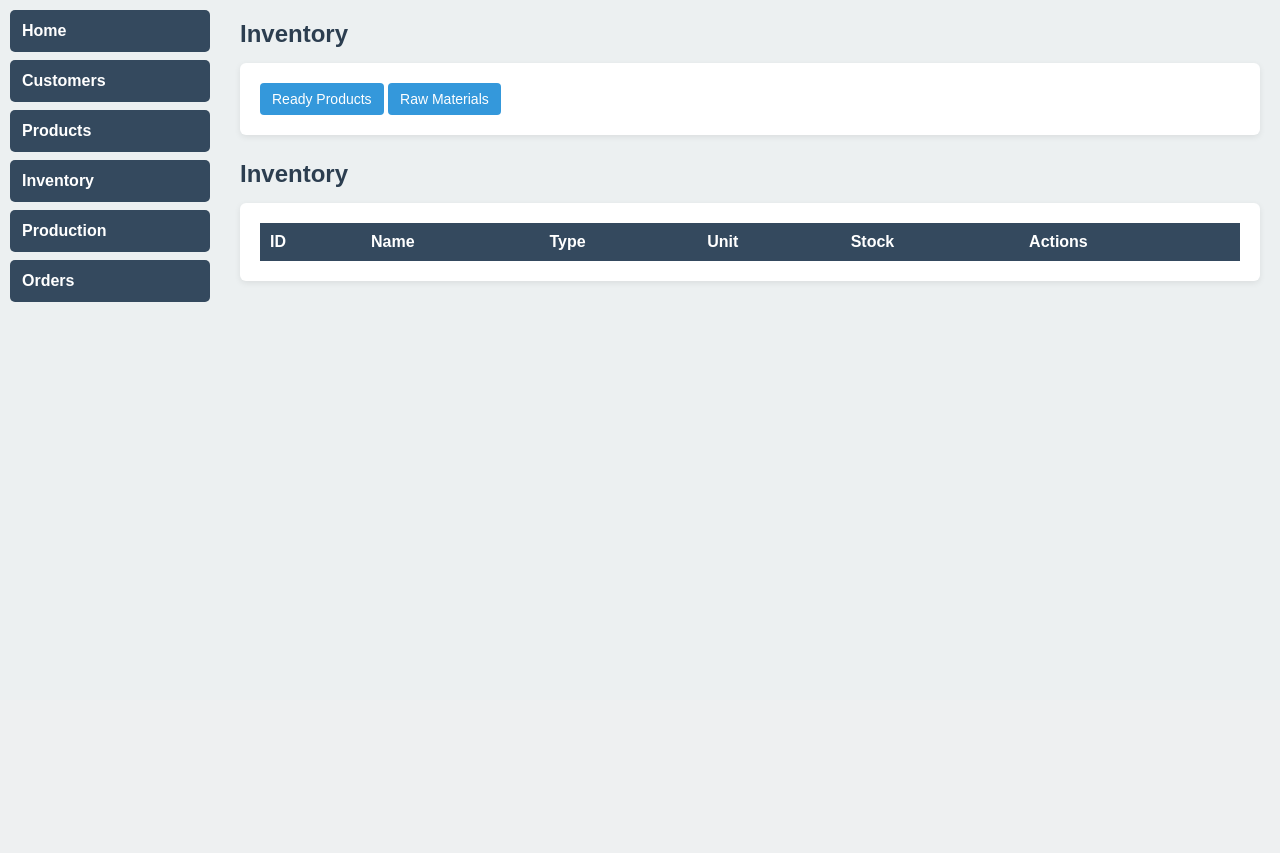
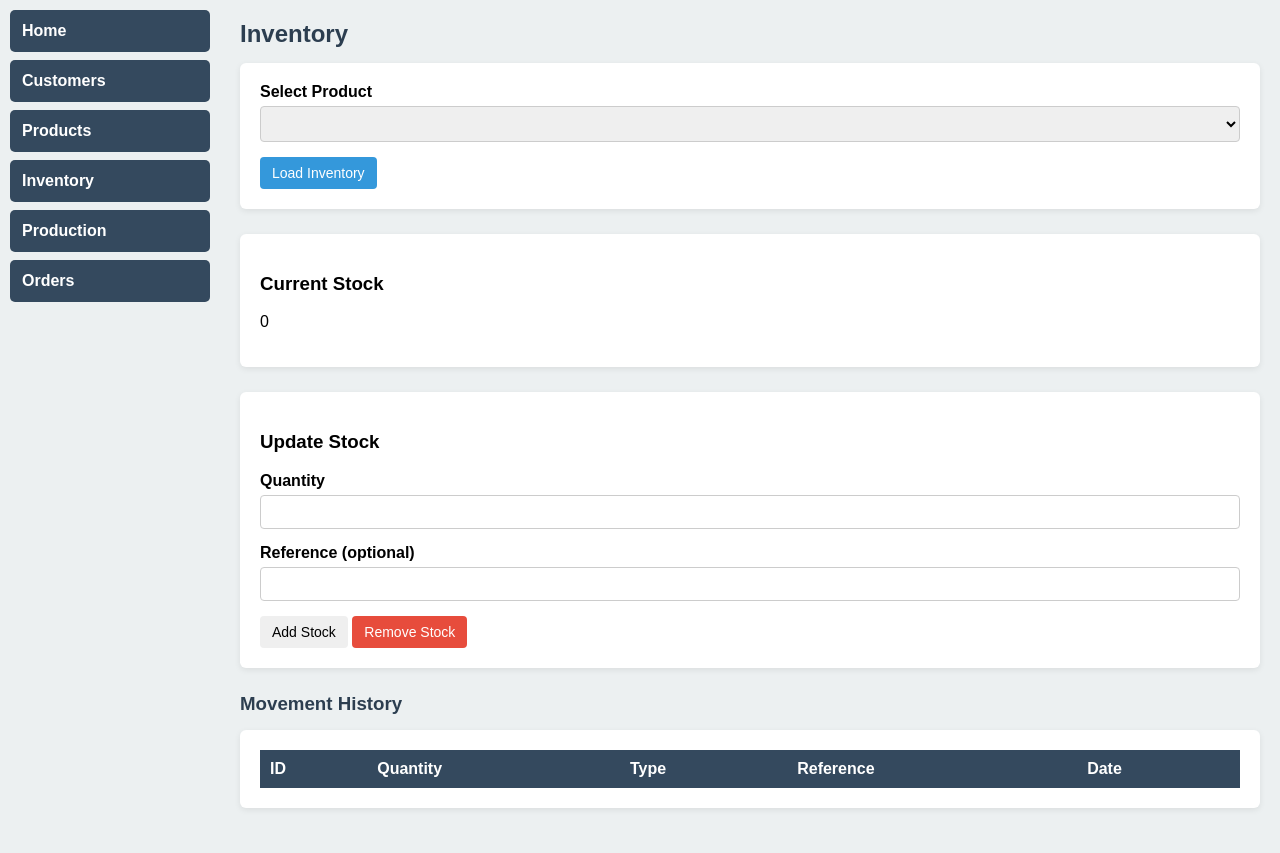
Before and after one commit to TariqTalhami/mini-erp, a Flask app: page /inventory in a window 1280 px wide. Shown: the part 100-953 px from the top of the page. Before the commit the page ends 402 px from the top, so only its background shows below. Run offline with Flask 3, Linux system fonts and the light colour scheme; data that the repository does not hold is empty; some libraries are stand-ins or nearby versions.

Commit message:
Added initial inventory module.

```diff
--- a/static/js/inventory.js
+++ b/static/js/inventory.js
@@ -1,122 +1,97 @@
-document.addEventListener("DOMContentLoaded", loadInventory);
+// Load products when page opens
+document.addEventListener("DOMContentLoaded", loadProducts);
 
-async function loadInventory() {
+
+// ================= LOAD PRODUCTS =================
+async function loadProducts() {
     const response = await fetch("/api/products");
-
-    if (!response.ok) {
-        console.error("Server error");
-        return;
-    }
-
     const products = await response.json();
 
-    console.log(products)
+    const select = document.getElementById("product-select");
+    select.innerHTML = "";
 
-    const tableBody = document.getElementById("products-table-body");
+    products.forEach(product => {
+        select.innerHTML += `
+            <option value="${product.id}">
+                ${product.name}
+            </option>
+        `;
+    });
+}
+
+
+// ================= LOAD INVENTORY =================
+async function loadInventory() {
+    const productId = document.getElementById("product-select").value;
+
+    // Get stock
+    const stockRes = await fetch(`/api/inventory/${productId}`);
+    const stockData = await stockRes.json();
+
+    document.getElementById("stock-value").innerText = stockData.stock;
+
+    // Get history
+    const historyRes = await fetch(`/api/inventory/history/${productId}`);
+    const history = await historyRes.json();
+
+    const tableBody = document.getElementById("history-table-body");
     tableBody.innerHTML = "";
 
-    products.forEach(product => {
+    history.forEach(item => {
         tableBody.innerHTML += `
             <tr>
-                <td>${product.id}</td>
-                <td>${product.name}</td>
-                <td>${product.product_type}</td>
-                <td>${product.unit}</td>
-                <td>Actual Stock</td>
-                <td>
-                    <button onclick="openEditProduct(${product.id}, '${product.name}', '${product.product_type}', '${product.unit}')">Add Log</button>
-                </td>
+                <td>${item.id}</td>
+                <td>${item.quantity}</td>
+                <td>${item.movement_type}</td>
+                <td>${item.reference_id || ""}</td>
+                <td>${new Date(item.created_at).toLocaleString()}</td>
             </tr>
         `;
     });
 }
 
-async function addProduct(event) {
 
-    event.preventDefault();
+// ================= ADD STOCK =================
+async function addStock() {
+    const productId = document.getElementById("product-select").value;
+    const quantity = parseFloat(document.getElementById("quantity").value);
+    const reference = document.getElementById("reference").value;
 
-    const name = document.getElementById("name").value;
-    const product_type = document.getElementById("product_type").value;
-    const unit = document.getElementById("unit").value;
-
-    const response = await fetch("/api/products", {
+    await fetch("/api/inventory/add", {
         method: "POST",
         headers: {
             "Content-Type": "application/json"
         },
         body: JSON.stringify({
-            name: name,
-            product_type: product_type,
-            unit: unit
+            product_id: productId,
+            quantity: quantity,
+            reference_id: reference
         })
     });
 
-    if (!response.ok) {
-        console.error("Server error");
-        return;
-    }
-
-    const result = await response.json();
-    console.log(result);
-
-    loadProducts();
+    // Refresh data
+    loadInventory();
 }
 
-function openEditProduct(id, name, product_type, unit) {
 
-    document.getElementById("edit-id").value = id;
-    document.getElementById("edit-name").value = name;
-    document.getElementById("edit-product_type").value = product_type;
-    document.getElementById("edit-unit").value = unit;
+// ================= REMOVE STOCK =================
+async function removeStock() {
+    const productId = document.getElementById("product-select").value;
+    const quantity = parseFloat(document.getElementById("quantity").value);
+    const reference = document.getElementById("reference").value;
 
-    document.getElementById("edit-product-modal").style.display = "block";
-
-    console.log("inside open function");
-
-}
-
-const editForm = document.getElementById("edit-product-form");
-
-if (editForm) {
-    editForm.addEventListener("submit", updateProduct);
-}
-
-function closeEditProduct() {
-    document.getElementById("edit-product-modal").style.display = "none";
-}
-
-async function updateProduct(event) {
-
-    event.preventDefault();
-
-    const id = document.getElementById("edit-id").value;
-
-    const name = document.getElementById("edit-name").value;
-    const product_type = document.getElementById("edit-product_type").value;
-    const unit = document.getElementById("edit-unit").value;
-
-    await fetch(`/api/products/${id}`, {
-        method: "PUT",
+    await fetch("/api/inventory/remove", {
+        method: "POST",
         headers: {
             "Content-Type": "application/json"
         },
         body: JSON.stringify({
-            name,
-            product_type,
-            unit
+            product_id: productId,
+            quantity: quantity,
+            reference_id: reference
         })
     });
 
-    document.getElementById("edit-product-modal").style.display = "none";
-
-    loadProducts();
+    // Refresh data
+    loadInventory();
 }
-
-async function deleteProduct(id) {
-
-    await fetch(`/api/products/${id}`, {
-        method: "DELETE"
-    });
-
-    loadProducts();
-}
--- a/templates/inventory.html
+++ b/templates/inventory.html
@@ -1,32 +1,64 @@
 {% extends "base.html" %}
 
 {% block content %}
+
 <h2 class="page-header">Inventory</h2>
 
+<!-- ================= PRODUCT SELECTION ================= -->
 <div class="card">
-    <button type="submit" class="btn btn-primary">Ready Products</button>
-    <button type="submit" class="btn btn-primary">Raw Materials</button>
+    <div class="form-group">
+        <label>Select Product</label>
+        <select id="product-select"></select>
+    </div>
+
+    <button onclick="loadInventory()" class="btn btn-primary">Load Inventory</button>
 </div>
 
-<h2 class="page-header">Inventory</h2>
+<!-- ================= CURRENT STOCK ================= -->
+<div class="card">
+    <h3>Current Stock</h3>
+    <p id="stock-value">0</p>
+</div>
+
+<!-- ================= ADD / REMOVE STOCK ================= -->
+<div class="card">
+
+    <h3>Update Stock</h3>
+
+    <div class="form-group">
+        <label>Quantity</label>
+        <input type="number" id="quantity">
+    </div>
+
+    <div class="form-group">
+        <label>Reference (optional)</label>
+        <input type="text" id="reference">
+    </div>
+
+    <button onclick="addStock()" class="btn btn-success">Add Stock</button>
+    <button onclick="removeStock()" class="btn btn-danger">Remove Stock</button>
+
+</div>
+
+<!-- ================= MOVEMENT HISTORY ================= -->
+<h3 class="page-header">Movement History</h3>
 
 <div class="card">
     <table class="data-table">
         <thead>
             <tr>
                 <th>ID</th>
-                <th>Name</th>
+                <th>Quantity</th>
                 <th>Type</th>
-                <th>Unit</th>
-                <th>Stock</th>
-                <th>Actions</th>
+                <th>Reference</th>
+                <th>Date</th>
             </tr>
         </thead>
-        <tbody id="products-table-body">
-        </tbody>
+        <tbody id="history-table-body"></tbody>
     </table>
 </div>
 
+<!-- ================= JS ================= -->
 <script src="{{ url_for('static', filename='js/inventory.js') }}"></script>
 
 {% endblock %}
```
Also changed, not shown: backend/models/inventory_model.py (added, +55 -0 lines), backend/routes/inventory.py (+34 -81 lines), backend/services/inventory_service.py (added, +55 -0 lines).
